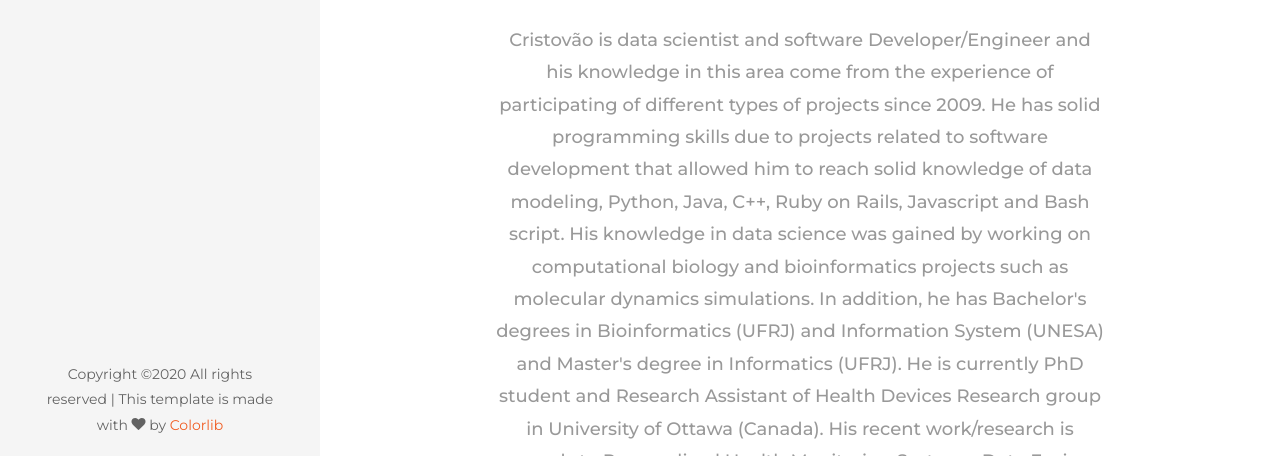
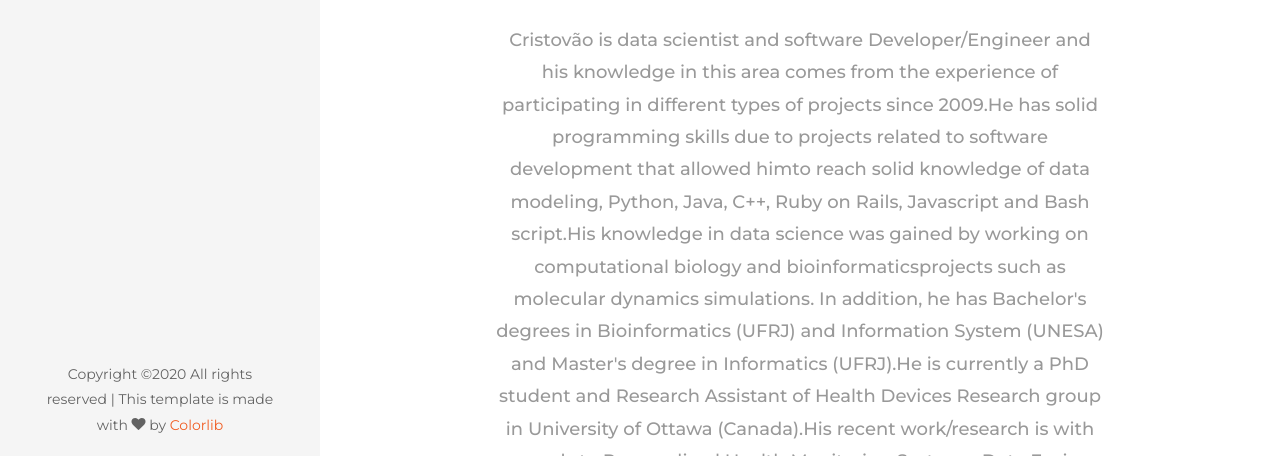
Before and after one commit to cristovaoiglesias/personalwebsite, a plain HTML site: page index.html in a window 1280 px wide. Shown: the part 281-737 px from the top of the page. Drawn offline with Linux system fonts and the light colour scheme; some packages are replaced by stand-ins of ours; no server answers; files whose address does not match are found by name.

Commit message:
fixing a little grammar error

```diff
--- a/index.html
+++ b/index.html
@@ -70,15 +70,15 @@
 							<p class="mb-4">
 
 
- Cristovão is data scientist and software Developer/Engineer and his knowledge in this area
- come from the experience of participating of different types of projects since 2009.
-He has solid programming skills due to projects related to software development that allowed him
-to reach solid knowledge of data modeling, Python, Java, C++, Ruby on Rails, Javascript and Bash script.
-His knowledge in data science was gained by working on computational biology and bioinformatics
-projects such as molecular dynamics simulations.
-In addition, he has Bachelor's degrees in Bioinformatics (UFRJ) and Information System (UNESA) and Master's degree in Informatics (UFRJ).
-He is currently PhD student and Research Assistant of Health Devices Research group in University of Ottawa (Canada).
-His recent work/research is regards to Personalized Health Monitoring Systems, Data Fusion, Deep Learning and Digital Twin.
+Cristovão is data scientist and software Developer/Engineer and his knowledge in this area comes
+from the experience of participating in different types of projects since 2009.He has solid programming
+skills due to projects related to software development that allowed himto reach solid knowledge of data
+modeling, Python, Java, C++, Ruby on Rails, Javascript and Bash script.His knowledge in data science was
+gained by working on computational biology and bioinformaticsprojects such as molecular dynamics simulations.
+In addition, he has Bachelor's degrees in Bioinformatics (UFRJ) and Information System (UNESA) and Master's
+degree in Informatics (UFRJ).He is currently a PhD student and Research Assistant of Health Devices Research
+group in University of Ottawa (Canada).His recent work/research is with regards to Personalized Health Monitoring
+Systems, Data Fusion, Deep Learning and Digital Twin.
 
 
 <!-- https://rubikscode.net/2019/10/07/can-you-be-data-scientist-and-software-developer-at-the-same-time/ -->
```
